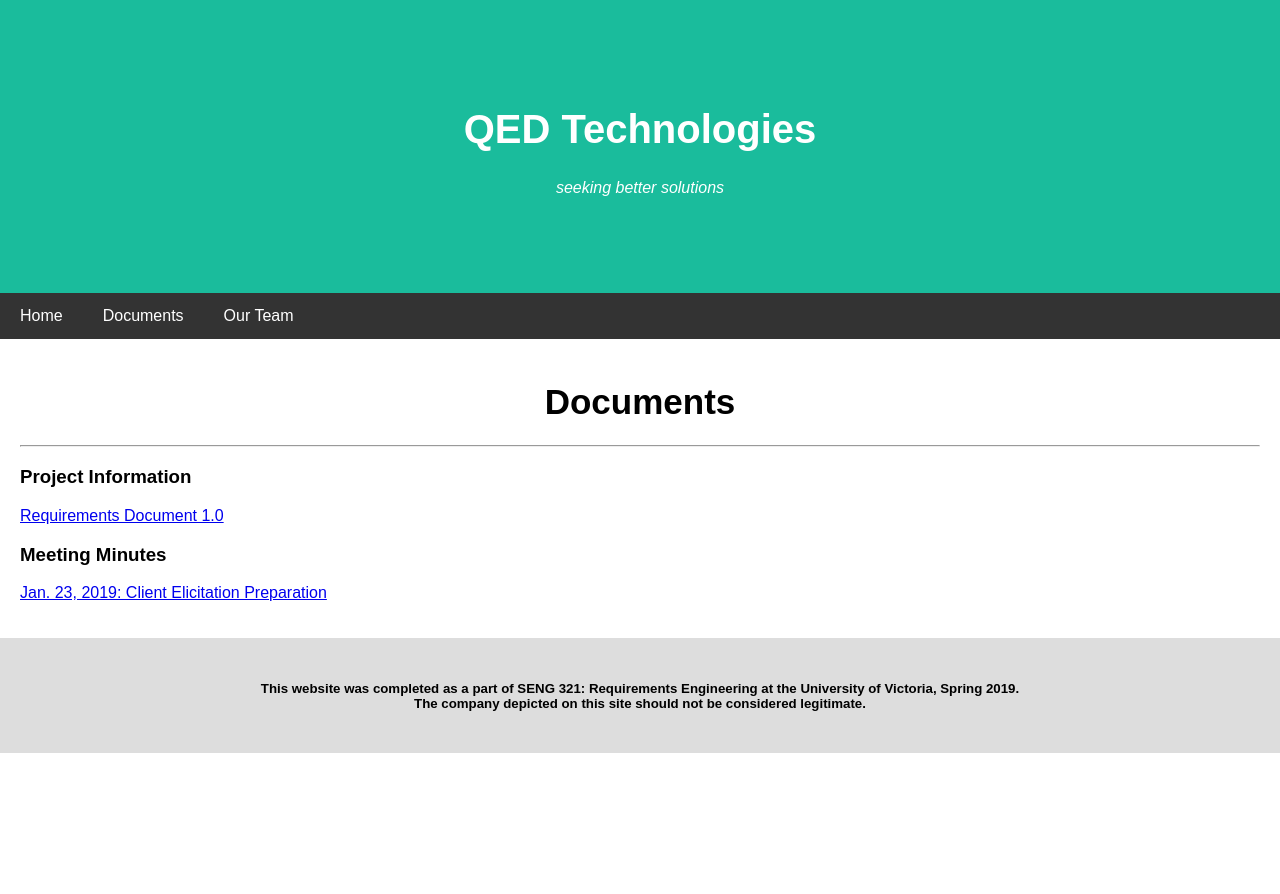
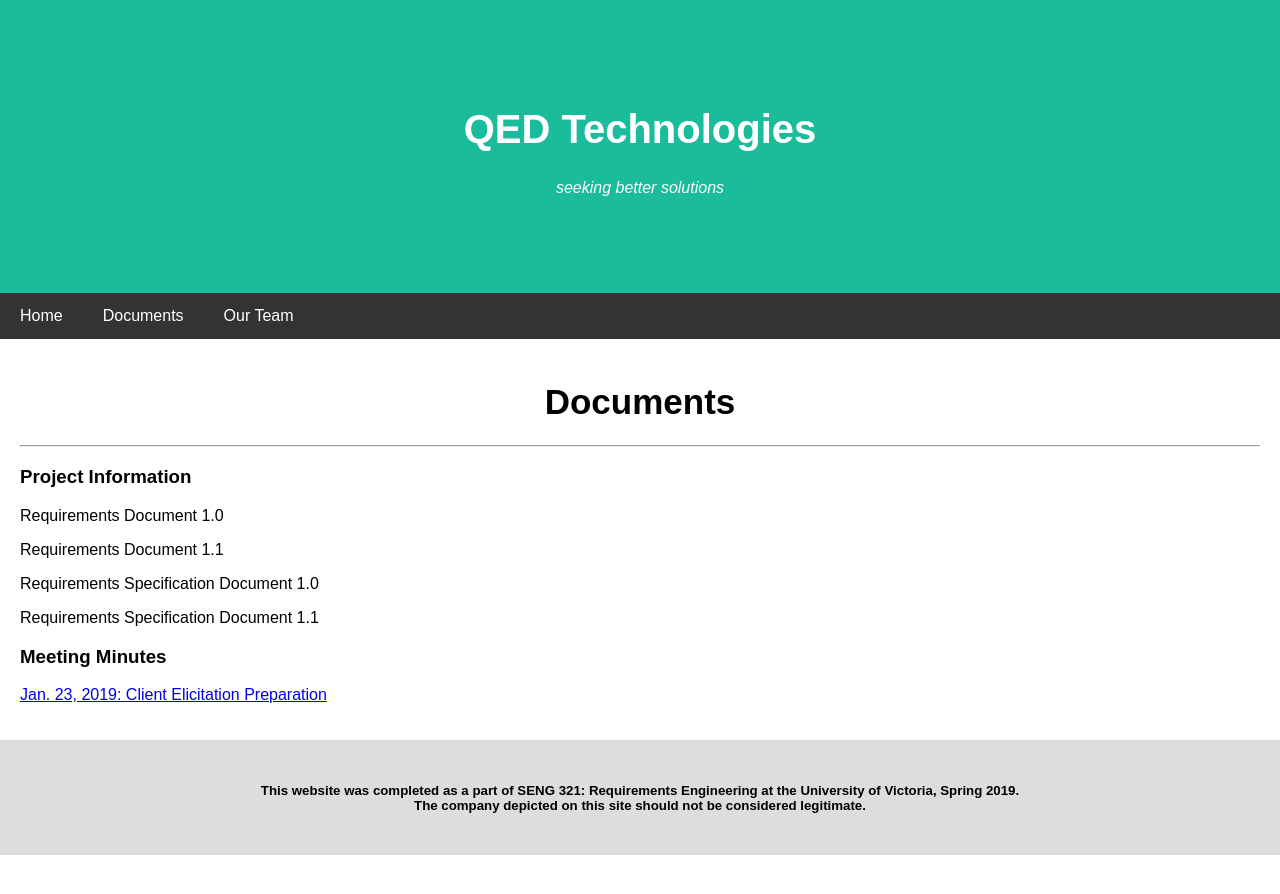
Before and after one commit to seng321group3/designer-site, a Jekyll site: the page built from documents.html, in a window 1280 px wide. Shown: the top 894 px of the page. Built offline with Jekyll 4.4.1, drawn with Linux system fonts in a browser that asks for light colours; nearby versions of some CDN libraries.

Commit message:
updated the documents page with client elicitation prep meeting and future document headings

```diff
--- a/documents.html
+++ b/documents.html
@@ -8,8 +8,12 @@ title: Documents
     <hr/>
 
     <h3>Project Information</h3>
-    <p><a href="#">Requirements Document 1.0</a></p>
+    <p>Requirements Document 1.0</p>
+    <p>Requirements Document 1.1</p>
+    <p>Requirements Specification Document 1.0</p>
+    <p>Requirements Specification Document 1.1</p>
+
 
     <h3>Meeting Minutes</h3>
-    <p><a href="assets/docs/elicitation-prep-jan-23-2019.pdf">Jan. 23, 2019: Client Elicitation Preparation</a></p>
+    <p><a href="/assets/documents/client_elicitation_prep_Jan_23_2019.pdf">Jan. 23, 2019: Client Elicitation Preparation</a></p>
 </div>
```
Also changed, not shown: 1 other file.
